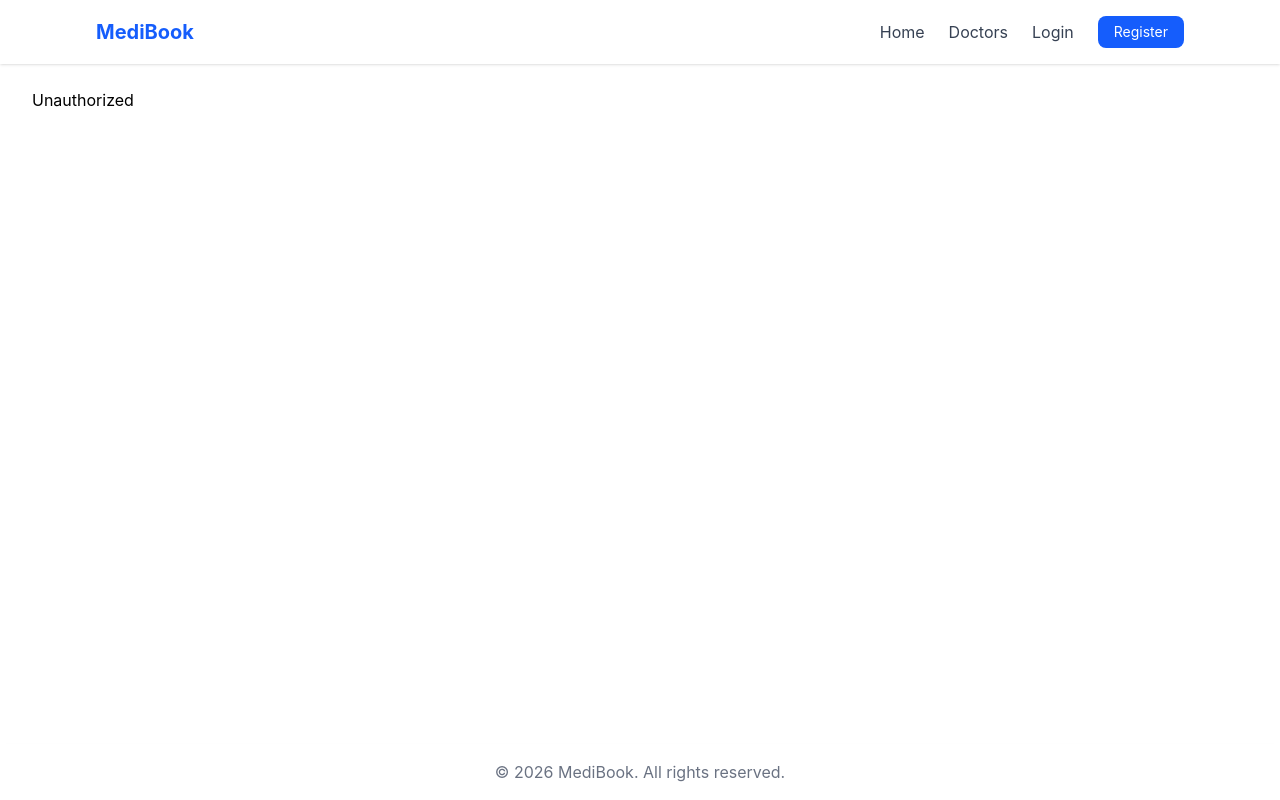
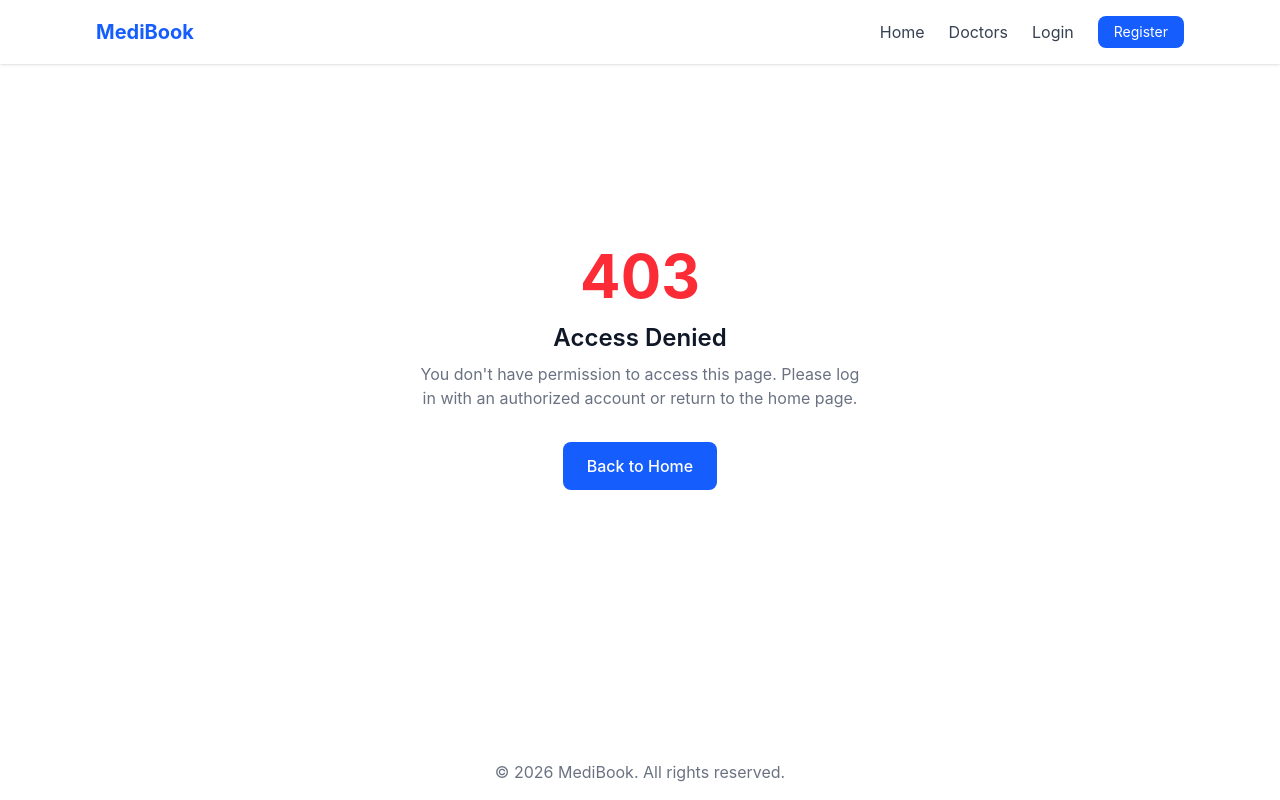
Before and after one commit to Joyel15/doctor-appointment-booking, a React (Vite) app in the folder client/: page /unauthorized in a window 1280 px wide. Built offline with nearby package versions, Linux system fonts and the light colour scheme; no server answers.

Commit message:
feat: add NotFound and Unauthorized pages

```diff
--- a/client/src/pages/public/NotFound.jsx
+++ b/client/src/pages/public/NotFound.jsx
@@ -1,7 +1,35 @@
+import { Link } from "react-router-dom";
+
 const NotFound = () => {
   return (
-    <div>
-      <h1>NotFound</h1>
+    // Center the content vertically and horizontally
+    <div className="flex flex-col items-center justify-center min-h-[70vh] px-4 text-center">
+
+      {/* Error code */}
+      <h1 className="text-6xl font-bold text-blue-600">
+        404
+      </h1>
+
+      {/* Main heading */}
+      <h2 className="mt-4 text-2xl font-semibold text-gray-900">
+        Page Not Found
+      </h2>
+
+      {/* Short explanation */}
+      <p className="mt-2 mb-8 text-gray-500 max-w-md">
+        The page you are looking for doesn't exist, may have been moved,
+        or the URL might be incorrect.
+      </p>
+
+      {/* Navigate back to home page */}
+      <Link
+        to="/"
+        replace
+        className="bg-blue-600 text-white px-6 py-3 rounded-lg font-medium hover:bg-blue-700 transition"
+      >
+        Back to Home
+      </Link>
+
     </div>
   );
 };
--- a/client/src/pages/public/Unauthorized.jsx
+++ b/client/src/pages/public/Unauthorized.jsx
@@ -1,7 +1,35 @@
+import { Link } from "react-router-dom";
+
 const Unauthorized = () => {
   return (
-    <div>
-      <h1>Unauthorized</h1>
+    // Center the content vertically and horizontally
+    <div className="flex flex-col items-center justify-center min-h-[70vh] px-4 text-center">
+
+      {/* HTTP status code */}
+      <h1 className="text-6xl font-bold text-red-500">
+        403
+      </h1>
+
+      {/* Page heading */}
+      <h2 className="mt-4 text-2xl font-semibold text-gray-900">
+        Access Denied
+      </h2>
+
+      {/* Explanation */}
+      <p className="mt-2 mb-8 max-w-md text-gray-500">
+        You don't have permission to access this page.
+        Please log in with an authorized account or return to the home page.
+      </p>
+
+      {/* Navigate back to home */}
+      <Link
+        to="/"
+        replace
+        className="bg-blue-600 text-white px-6 py-3 rounded-lg font-medium hover:bg-blue-700 transition"
+      >
+        Back to Home
+      </Link>
+
     </div>
   );
 };
```
